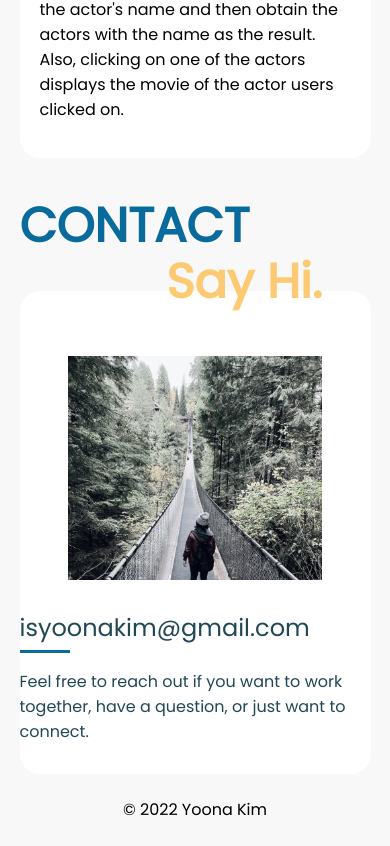
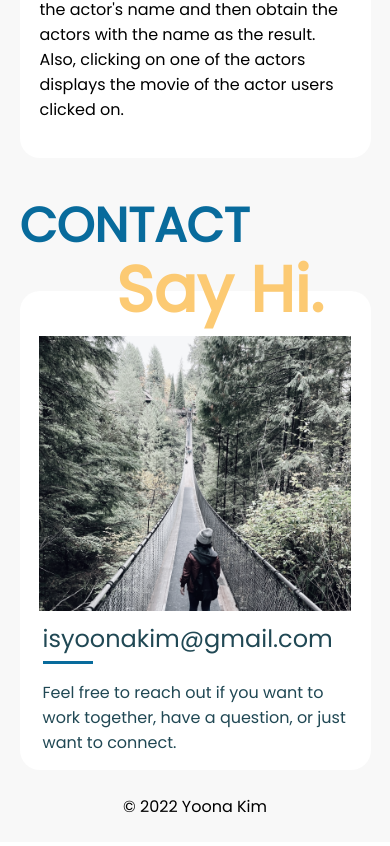
Before and after one commit to kim00432/portfolio, a React (Create React App) app: page / in a window 390 px wide. Shown: the part 4361-5207 px from the top of the page. Built offline with nearby package versions, Linux system fonts and the light colour scheme.

Commit message:
Update contact section css

```diff
--- a/src/components/Contact/contact.css
+++ b/src/components/Contact/contact.css
@@ -7,6 +7,7 @@
   filter: grayscale(70%);
   object-fit: contain;
   padding: 30px 0;
+  align-self: center;
 }
 
 .contact_container {
@@ -16,7 +17,7 @@
   border-radius: 20px;
   justify-content: space-evenly;
   align-items: center;
-  padding: 35px 0 15px 0;
+  padding: 35px 40px 15px 40px;
   z-index: 10;
   color: #204854;
 }
@@ -25,10 +26,12 @@
   display: flex;
   flex-direction: column;
   position: relative;
+  width: 80%;
 }
 
 .contact_inside_container2 {
-  margin: 0 0 15px 0;
+  width: 100%;
+  margin: 0 20px 0 0;
 }
 
 .contact_hi {
@@ -37,6 +40,7 @@
   font-size: 4rem;
   z-index: 10;
   color: #fcca73;
+  width: fit-content;
 }
 
 .contact_email {
@@ -52,13 +56,13 @@
   background-color: #086b9c;
 }
 
-@media only screen and (max-width: 850px) {
+@media only screen and (max-width: 1000px) {
   .contact_email {
     font-size: 1.8rem;
   }
 }
 
-@media only screen and (max-width: 730px) {
+@media only screen and (max-width: 800px) {
   .contact div.section_header {
     justify-content: flex-start;
   }
@@ -66,17 +70,35 @@
     display: flex;
     flex-direction: column;
     margin-top: 1.8rem;
+    padding: 15px;
+  }
+  .contact_inside_container {
+    align-items: center;
+  }
+  .contact_inside_container2 {
+    margin-bottom: 20px;
+    width: 60%;
   }
   .contact_hi {
     align-self: flex-end;
-    font-size: 3rem;
-    margin-top: -5rem;
+    font-size: 4rem;
+    margin-top: -4rem;
   }
-
   .contact_photo {
-    width: 65vw;
+    width: 50vw;
   }
   .contact_email {
     font-size: 1.5rem;
   }
 }
+
+@media only screen and (max-width: 500px) {
+  .contact_inside_container2 {
+    margin: 0;
+    width: 95%;
+  }
+  .contact_photo {
+    padding-bottom: 10px;
+    width: 80vw;
+  }
+}
```
